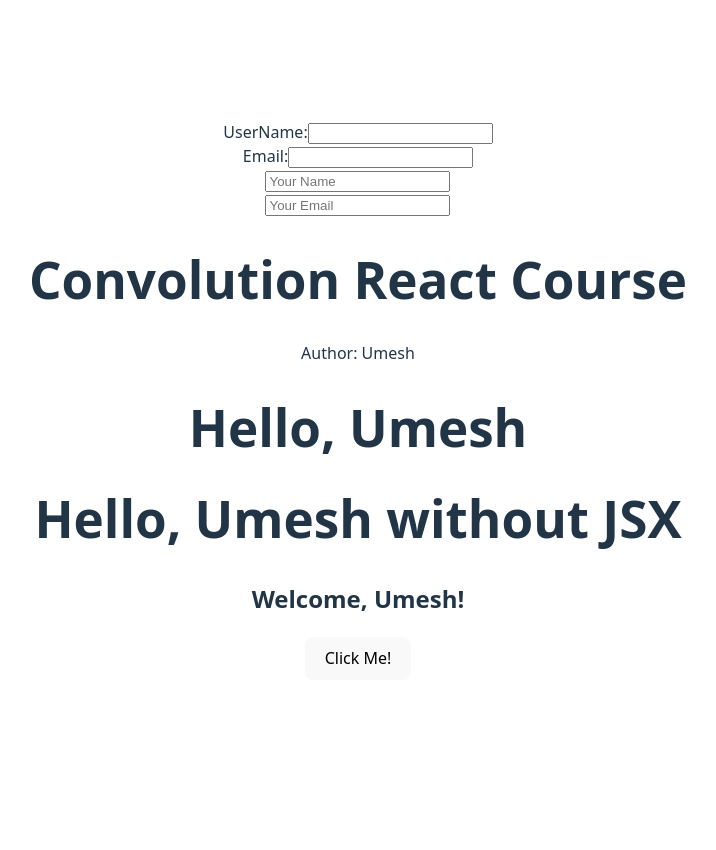
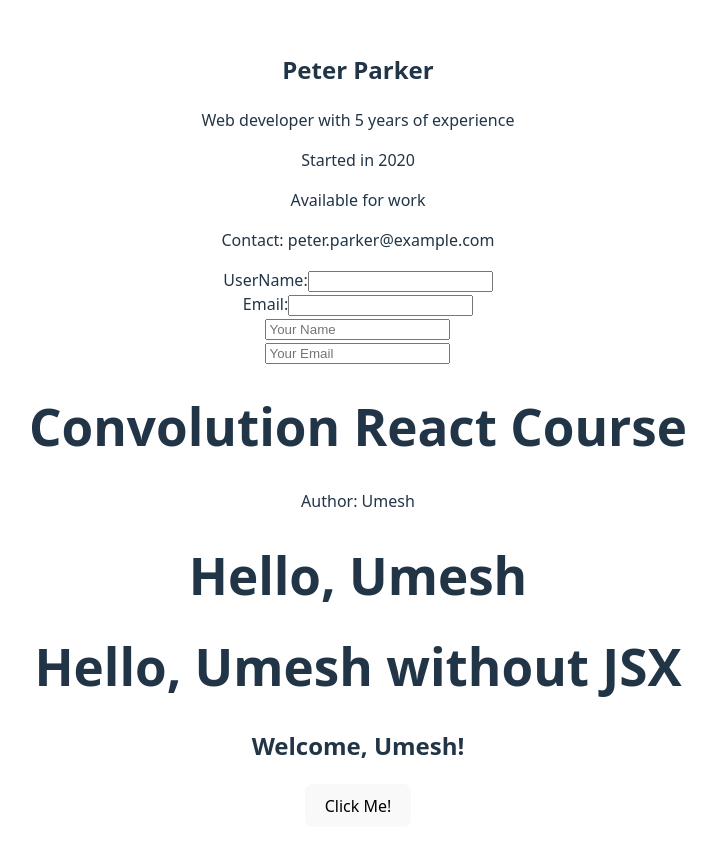
Before and after one commit to umeshraj/react19-tutorial, a React (Vite) app: page / in a window 1280 px wide. Shown: the top 850 px of the page, without its empty margins (282-998 px from the left). Before the commit the page ends 800 px from the top, so only its background shows below. Built offline with nearby package versions, Linux system fonts and the light colour scheme.

Commit message:
Using vars in jsx

```diff
--- a/src/App.jsx
+++ b/src/App.jsx
@@ -6,11 +6,12 @@
 import { UserProfile } from './UserProfile'
 import { ContactForm } from './ContactForm'
 import { StyledForm } from './StyledForm'
-
+import { CandidateProfile } from './CandidateProfile'
 function App() {
 
   return (
     <div>
+      <CandidateProfile />
       <StyledForm />
       <ContactForm />
       <UserProfile />
--- /dev/null
+++ b/src/CandidateProfile.jsx
@@ -0,0 +1,17 @@
+export const CandidateProfile = () => {
+  const name = "Peter Parker";
+  const role = "Web developer";
+  const yearsOfExperience = 5;
+  const isAvailable = true;
+  return (
+    <>
+      <h2>{name}</h2>
+      <p>
+        {role} with {yearsOfExperience} years of experience
+      </p>
+      <p>Started in {2025 - yearsOfExperience}</p>
+      <p>{isAvailable ? "Available for work" : "Not available"}</p>
+      <p>Contact: {name.toLowerCase().replace(" ", ".")}@example.com </p>
+    </>
+  );
+};
```
